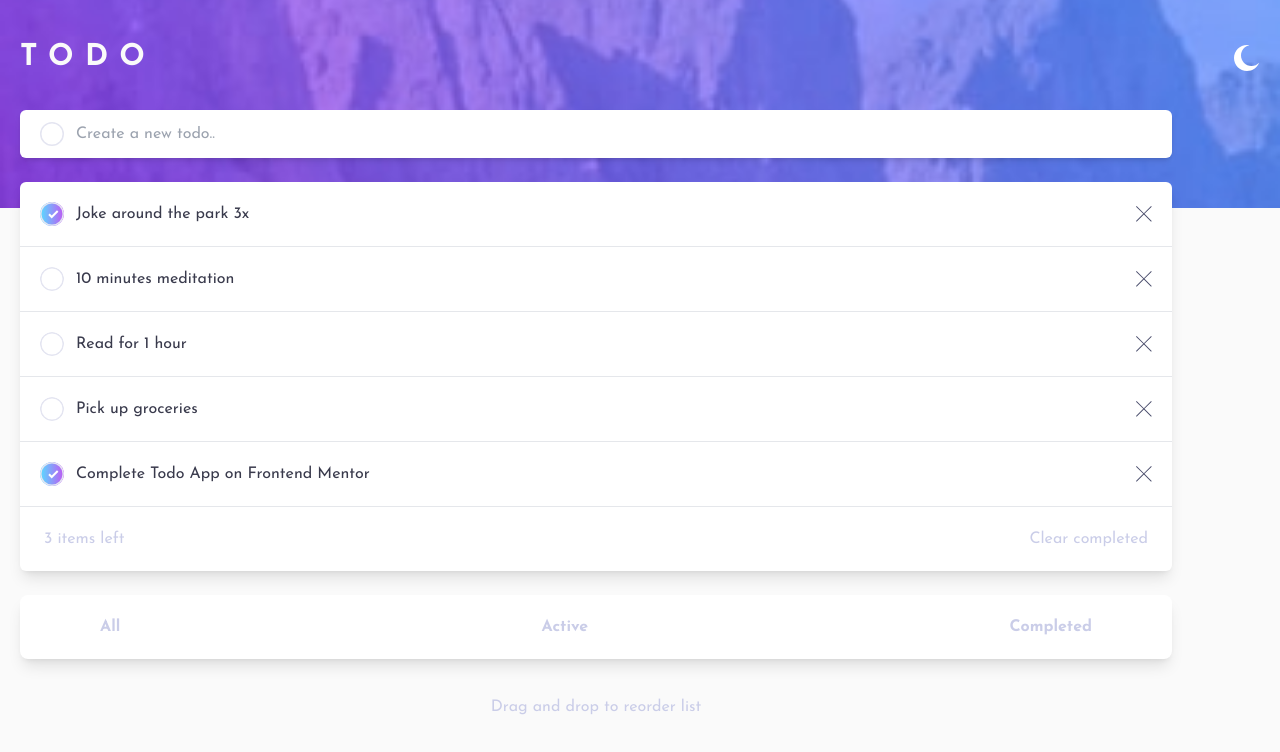
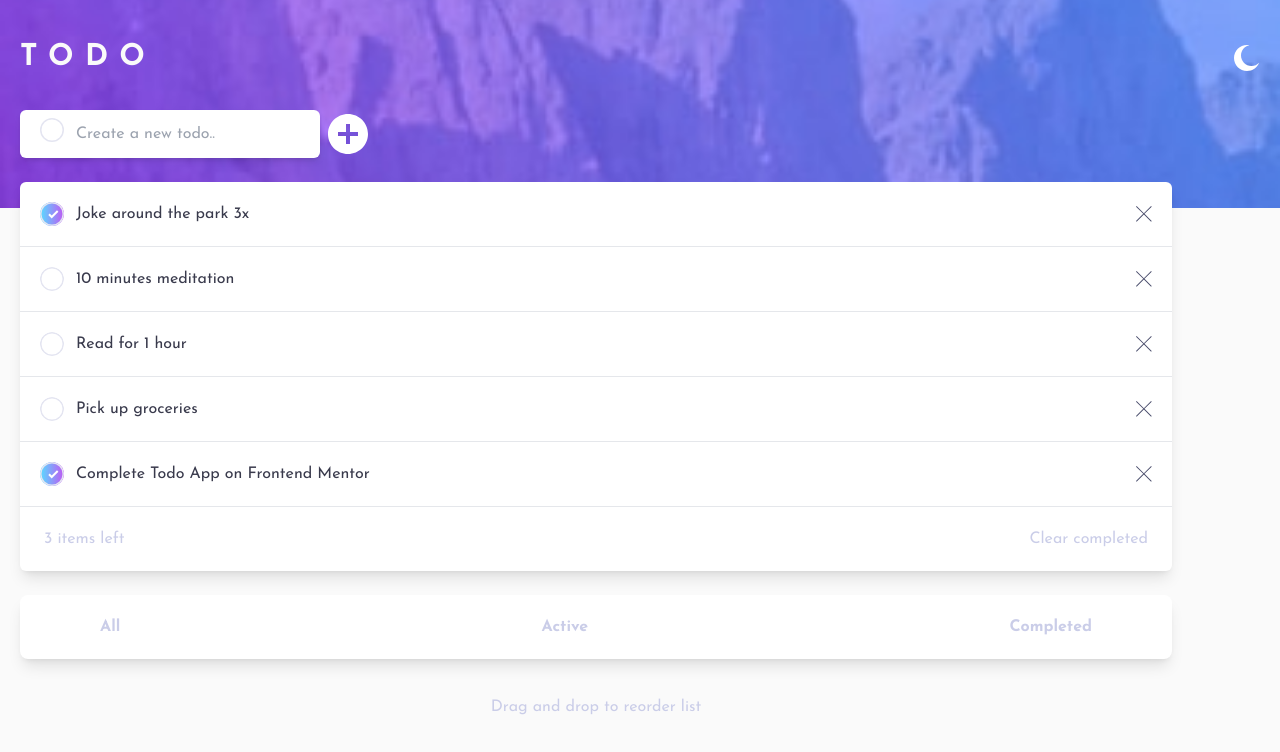
Before and after one commit to doubleKari/todoApp, a React (Vite) app: page / in a window 1280 px wide. Shown: the top 752 px of the page. Built offline with nearby package versions, Linux system fonts and the light colour scheme.

Commit message:
included add button

```diff
--- a/src/components/Task.jsx
+++ b/src/components/Task.jsx
@@ -13,28 +13,23 @@ const Task = ({ task, onDelete, tasks }) => {
   return (
     <li className="py-5 pl-14 pr-5 relative flex justify-between text-very-dark-grayish-blue border-b hover:cursor-pointer">
       {task.text}
-      <span>
+      <span className="absolute top-5 left-5">
         <BsCircle
           onClick={handleCheckClick}
-          className={`absolute ${
+          className={` ${
             completed && "bg-gradient-to-r from-gradient-one to-gradient-two"
-          } top-5 left-5 w-6 h-6 text-very-light-grayish-blue  font-bold rounded-full`}
+          }  w-6 h-6 text-very-light-grayish-blue  font-bold rounded-full`}
         />
       </span>
-      <span>
+      <span className="absolute left-7 top-7">
         {completed && (
-          <img
-            src={check}
-            alt="checkmark"
-            onClick={handleCheckClick}
-            className="absolute left-7 top-7"
-          />
+          <img src={check} alt="checkmark" onClick={handleCheckClick} />
         )}
       </span>
       <img
         src={close}
         alt="close"
-        className="self-center w-4 text-dark-grayish-blue"
+        className="self-center w-4 text-dark-grayish-blue inline-block "
         onClick={() => onDelete(task.id)}
       />
     </li>
--- a/src/components/Tasks.jsx
+++ b/src/components/Tasks.jsx
@@ -2,32 +2,45 @@ import React, { useState } from "react";
 import { v4 as uuidv4 } from "uuid";
 import Task from "./Task";
 import { BsCircle } from "react-icons/bs";
+import { MdOutlineAddCircle } from "react-icons/md";
 
 const Tasks = ({ tasks, addNewTask }) => {
   const [addTask, setAddTask] = useState("");
+
+  function handleOnChange(e) {
+    setAddTask(e.target.value);
+  }
 
   function handleDelete(id) {
     addNewTask(tasks.filter((task) => task.id !== id));
   }
 
-  function handleKeyDown(event) {
-    if (event.key === "Enter") {
-      addNewTask([...tasks, { id: uuidv4(), text: event.target.value }]);
+  function handleAdd() {
+    if (addTask) {
+      addNewTask([...tasks, { id: uuidv4(), text: addTask }]);
+      setAddTask("");
     }
   }
 
   return (
     <section className="absolute left-5 top-[110px] w-[90%] flex flex-col gap-6">
-      <div>
+      <div className=" flex items-center ">
         <input
           type="text"
           placeholder="Create a new todo.."
-          className=" h-12 w-full rounded-md pl-14 shadow-md focus:outline-none"
-          onKeyDown={handleKeyDown}
+          className=" h-12 w-[300px] rounded-md pl-14 shadow-md focus:outline-none"
+          value={addTask}
+          onChange={handleOnChange}
         />
-        <i>
-          <BsCircle className="absolute top-3 left-5 w-6 h-6 text-very-light-grayish-blue font-bold" />
+        <i className="absolute top-2 left-5  ">
+          <BsCircle className="w-6 h-6 text-very-light-grayish-blue font-bold" />
         </i>
+        <span className="inline-block mx-1">
+          <MdOutlineAddCircle
+            onClick={handleAdd}
+            className="h-12 w-12 text-white"
+          />
+        </span>
       </div>
       <ul className="rounded-md bg-white shadow-lg ">
         {tasks.map((task) => {
```
